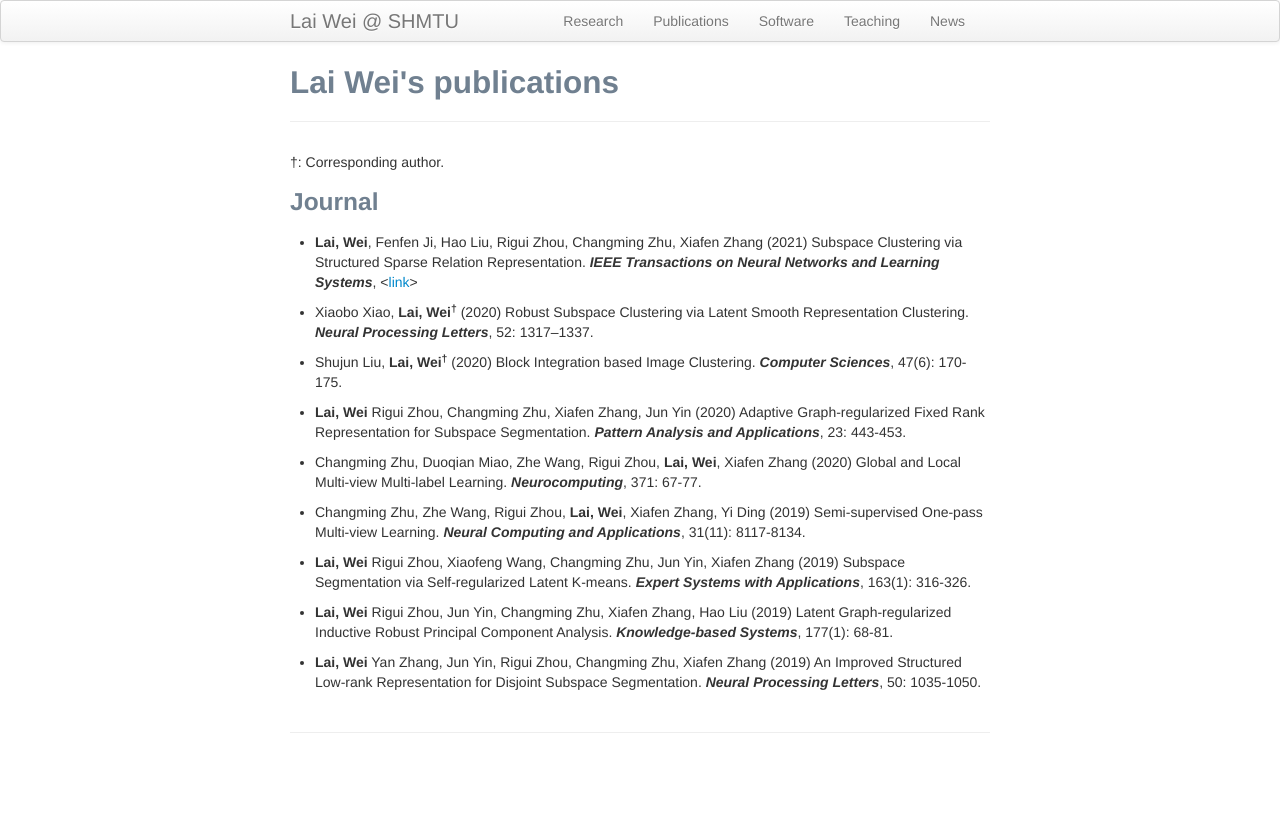
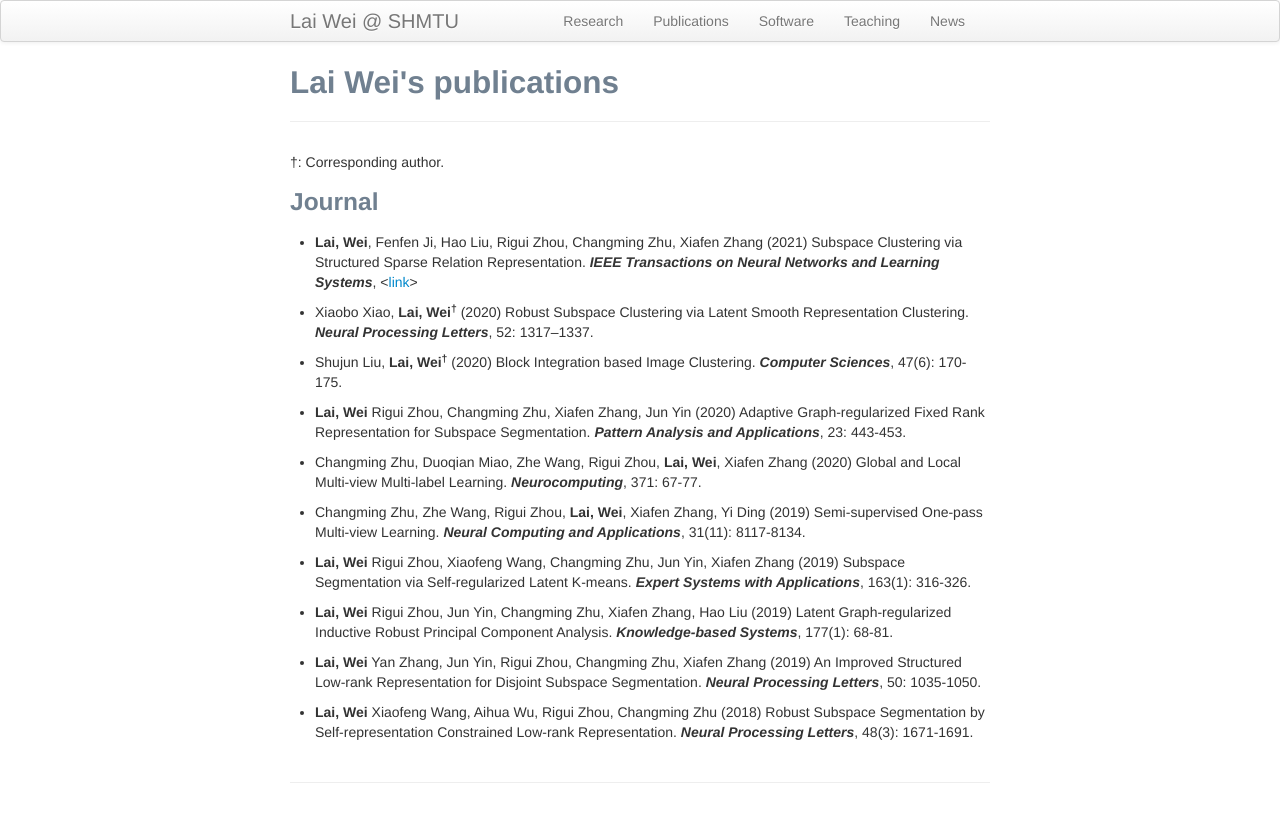
Before and after one commit to weilyshmtu/weilyshmtu.github.io, a Jekyll site: the page built from pages/pubs.md, in a window 1280 px wide. Shown: the top 822 px of the page. Built offline with Jekyll 4.4.1, drawn with Linux system fonts in a browser that asks for light colours.

Commit message:
Update pubs.md

```diff
--- a/pages/pubs.md
+++ b/pages/pubs.md
@@ -24,7 +24,10 @@ title: Lai Wei's publications
 
 <ul> <li> <b>Lai, Wei</b> Rigui Zhou, Jun Yin, Changming Zhu, Xiafen Zhang, Hao Liu (2019) Latent Graph-regularized Inductive Robust Principal Component Analysis. <i><b>Knowledge-based Systems</b></i>,  177(1): 68-81.</li></ul>
 
-<ul> <li> <b>Lai, Wei</b> Yan Zhang, Jun Yin, Rigui Zhou, Changming Zhu, Xiafen Zhang (2019) An Improved Structured Low-rank Representation for Disjoint Subspace Segmentation. <i><b>Neural Processing Letters</b></i>,  50: 1035-1050.</li></ul>
+<ul> <li> <b>Lai, Wei</b> Yan Zhang, Jun Yin, Rigui Zhou, Changming Zhu, Xiafen Zhang (2019) An Improved Structured Low-rank Representation for Disjoint Subspace Segmentation. <i><b>Neural Processing Letters</b></i>, 50: 1035-1050.</li></ul>
+
+<ul> <li> <b>Lai, Wei</b> Xiaofeng Wang, Aihua Wu, Rigui Zhou, Changming Zhu (2018) Robust Subspace Segmentation by Self-representation Constrained Low-rank Representation. <i><b>Neural Processing Letters</b></i>, 48(3): 1671-1691.</li></ul>
+
 
 <!--
 <ol start="3"> <li> Rosen, J., <b>Yang, Y.</b>, Abnousi, A., Chen, J., Song, M., Jones, I., Shen, Y., Hu, M., Li, Y. (2021+) HPRep: Quantifying reproducibility in HiChIP and PLAC-seq datasets. <i><b>bioRxiv</b></i>. <<a href="https://www.biorxiv.org/content/10.1101/2020.11.23.394239v1">link</a>></li></ol>
```
